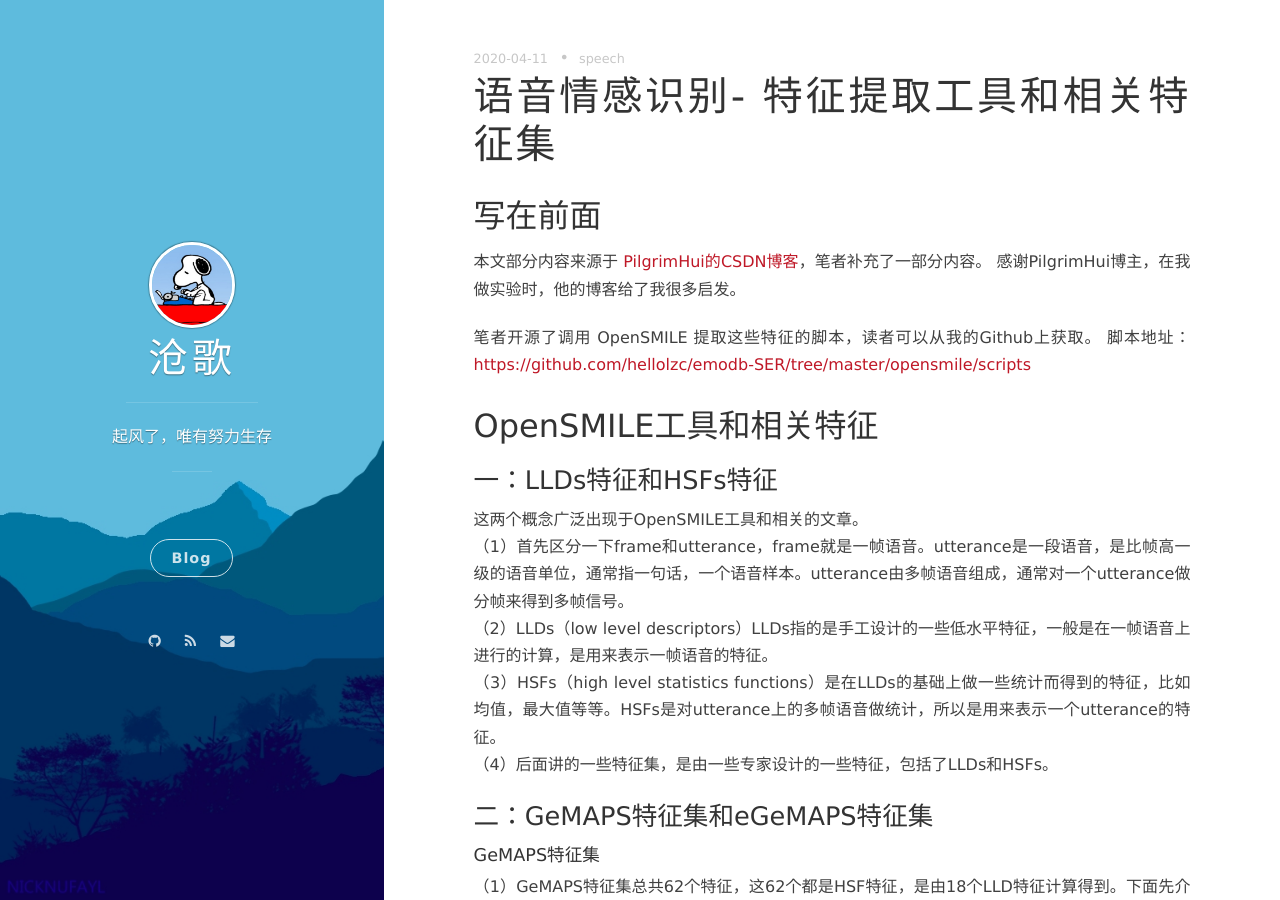
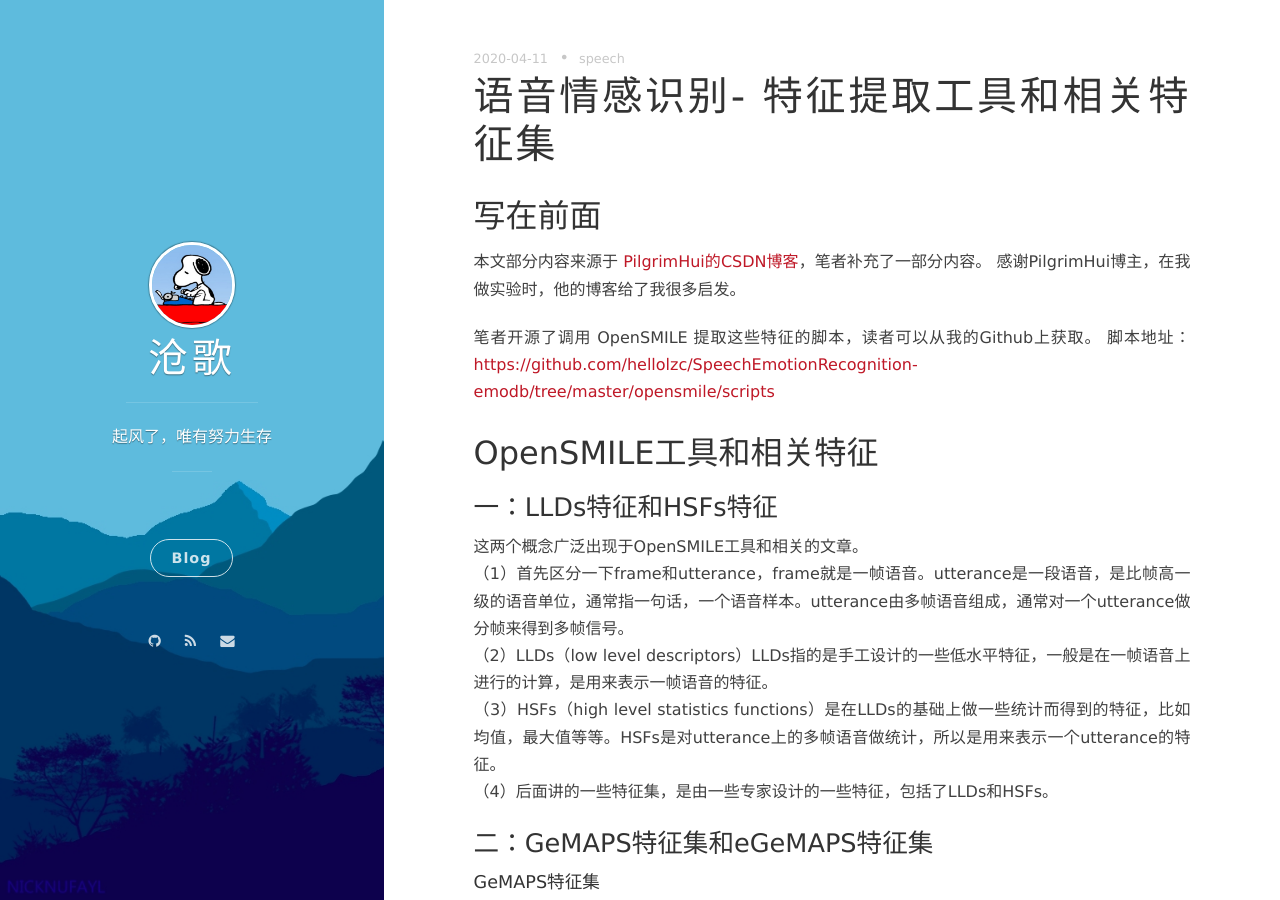
Before and after one commit to hellolzc/hellolzc.github.io, a Jekyll site: the page built from _posts/2020-04-11-speech-emotion-feature-set.md, in a window 1280 px wide and 900 px high. Built offline with Jekyll 4.4.1, drawn with Linux system fonts in a browser that asks for light colours; nearby versions of some CDN libraries; comment, search, counter and statistics services are not loaded; some of the changed text lies outside the part shown.

Commit message:
Update 2020-04-11-speech-emotion-feature-set.md
update url

```diff
--- a/_posts/2020-04-11-speech-emotion-feature-set.md
+++ b/_posts/2020-04-11-speech-emotion-feature-set.md
@@ -16,7 +16,7 @@ tags: speech
 感谢PilgrimHui博主，在我做实验时，他的博客给了我很多启发。
 
 笔者开源了调用 OpenSMILE 提取这些特征的脚本，读者可以从我的Github上获取。
-脚本地址：<https://github.com/hellolzc/emodb-SER/tree/master/opensmile/scripts>
+脚本地址：<https://github.com/hellolzc/SpeechEmotionRecognition-emodb/tree/master/opensmile/scripts>
 
 ## OpenSMILE工具和相关特征
 
@@ -94,7 +94,7 @@ F. Weninger, F. Eyben, B. W. Schuller, M. Mortillaro, and K. R. Scherer, “On t
 | ComParE_2016.conf       | 6373              | timestep x 130     | ComParE 2013特征集更新版, numerical fixes |
 
 上述几个特征都包含在了我的脚本中:
-- <https://github.com/hellolzc/emodb-SER/tree/master/opensmile/scripts>
+- <https://github.com/hellolzc/SpeechEmotionRecognition-emodb/tree/master/opensmile/scripts>
 
 
 ## BoAW
```
